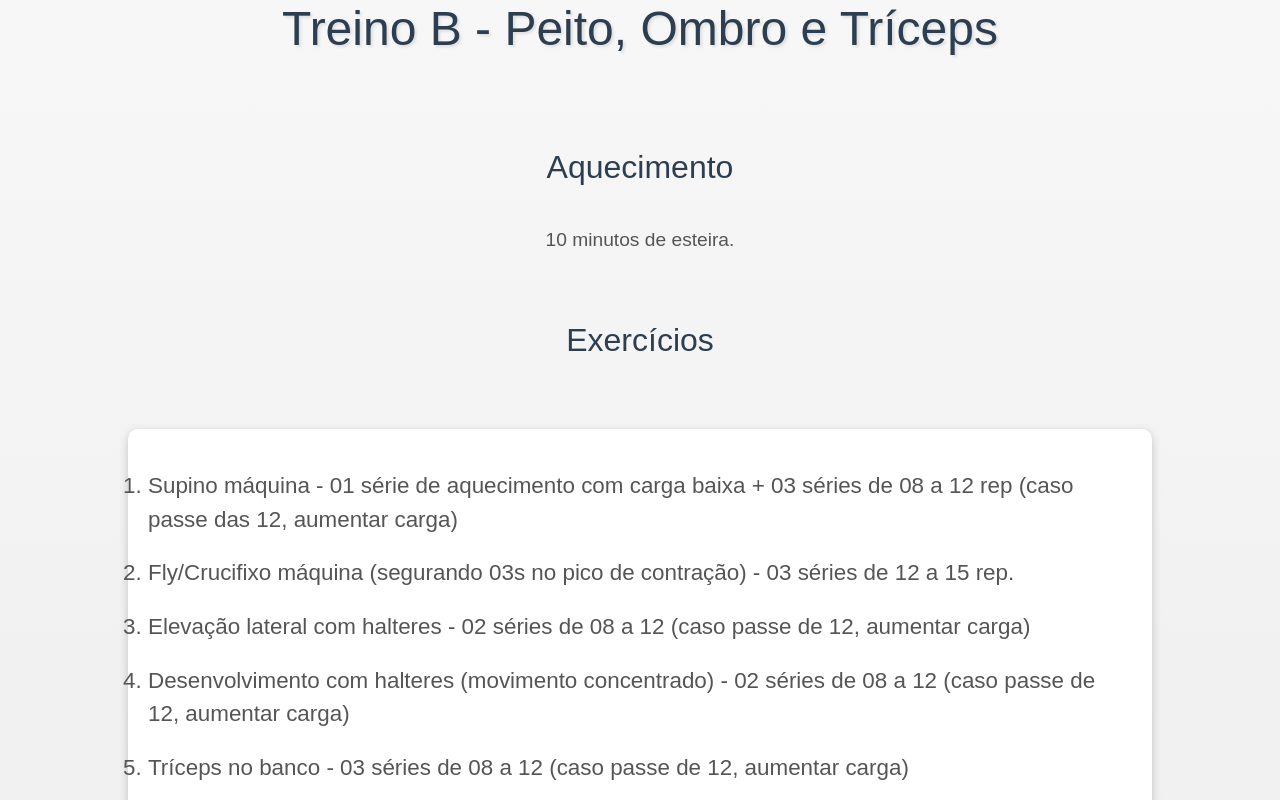
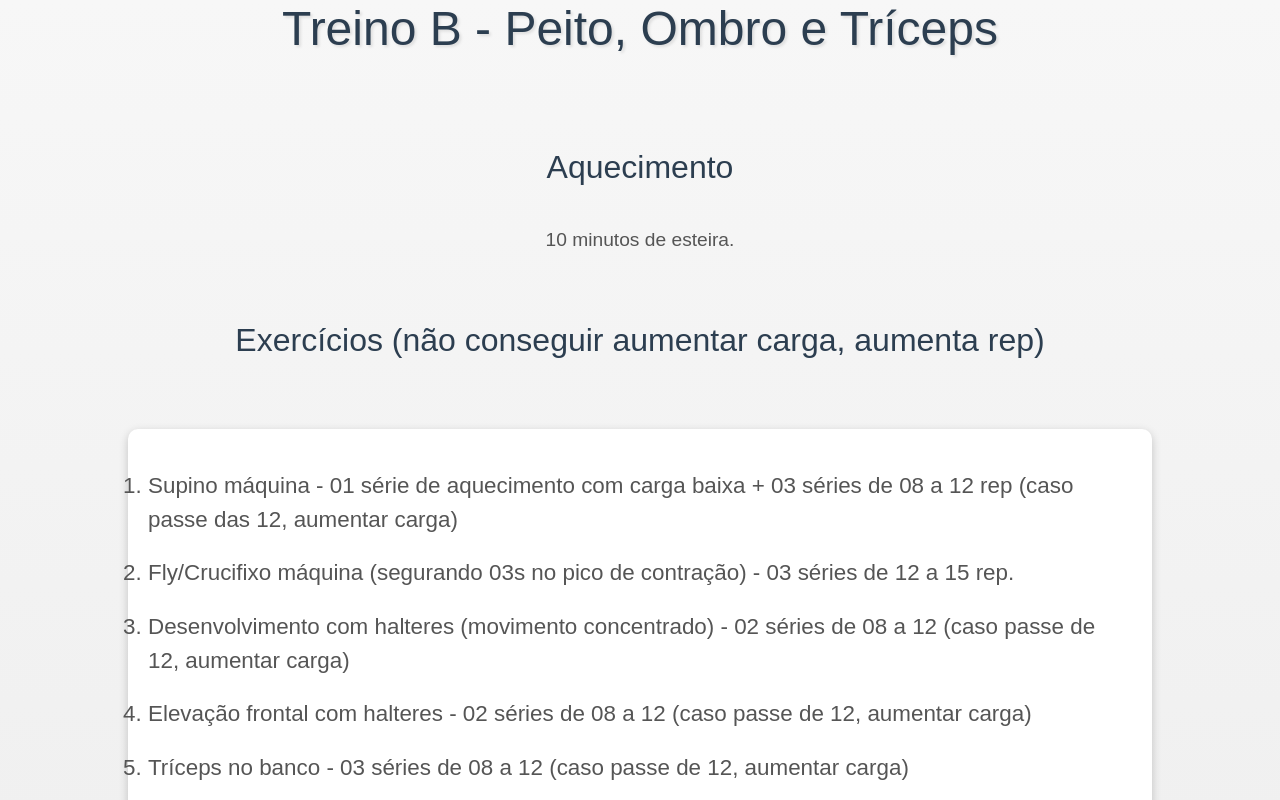
Before and after one commit to Shadowing648/FichadeTreino, a plain HTML site: page treinoB/treinoB.html in a window 1280 px wide. Shown: the top 800 px of the page. Drawn offline with nearby package versions, Linux system fonts and the light colour scheme.

Commit message:
Update treinoB.html

```diff
--- a/treinoB/treinoB.html
+++ b/treinoB/treinoB.html
@@ -9,12 +9,12 @@
 	<h1 class="titulo-principal">Treino B - Peito, Ombro e Tríceps</h1>
 	<h2 class="subtitulo">Aquecimento</h2>
 	<p class="aquecimento">10 minutos de esteira.</p>
-	<h2 class="subtitulo">Exercícios</h2>
+	<h2 class="subtitulo">Exercícios (não conseguir aumentar carga, aumenta rep)</h2>
 	<ol class="list-group">
 		<li class="item">Supino máquina - 01 série de aquecimento com carga baixa + 03 séries de 08 a 12 rep (caso passe das 12, aumentar carga)</li>
 		<li class="item">Fly/Crucifixo máquina (segurando 03s no pico de contração) - 03 séries de 12 a 15 rep.</li>
-		<li class="item">Elevação lateral com halteres - 02 séries de 08 a 12 (caso passe de 12, aumentar carga)</li>
 		<li class="item">Desenvolvimento com halteres (movimento concentrado) - 02 séries de 08 a 12 (caso passe de 12, aumentar carga)</li>
+		<li class="item">Elevação frontal com halteres - 02 séries de 08 a 12 (caso passe de 12, aumentar carga)</li>
 		<li class="item">Tríceps no banco - 03 séries de 08 a 12 (caso passe de 12, aumentar carga)</li>
 		<li class="item">15 minutos de escada.</li>
 	</ol>
```
